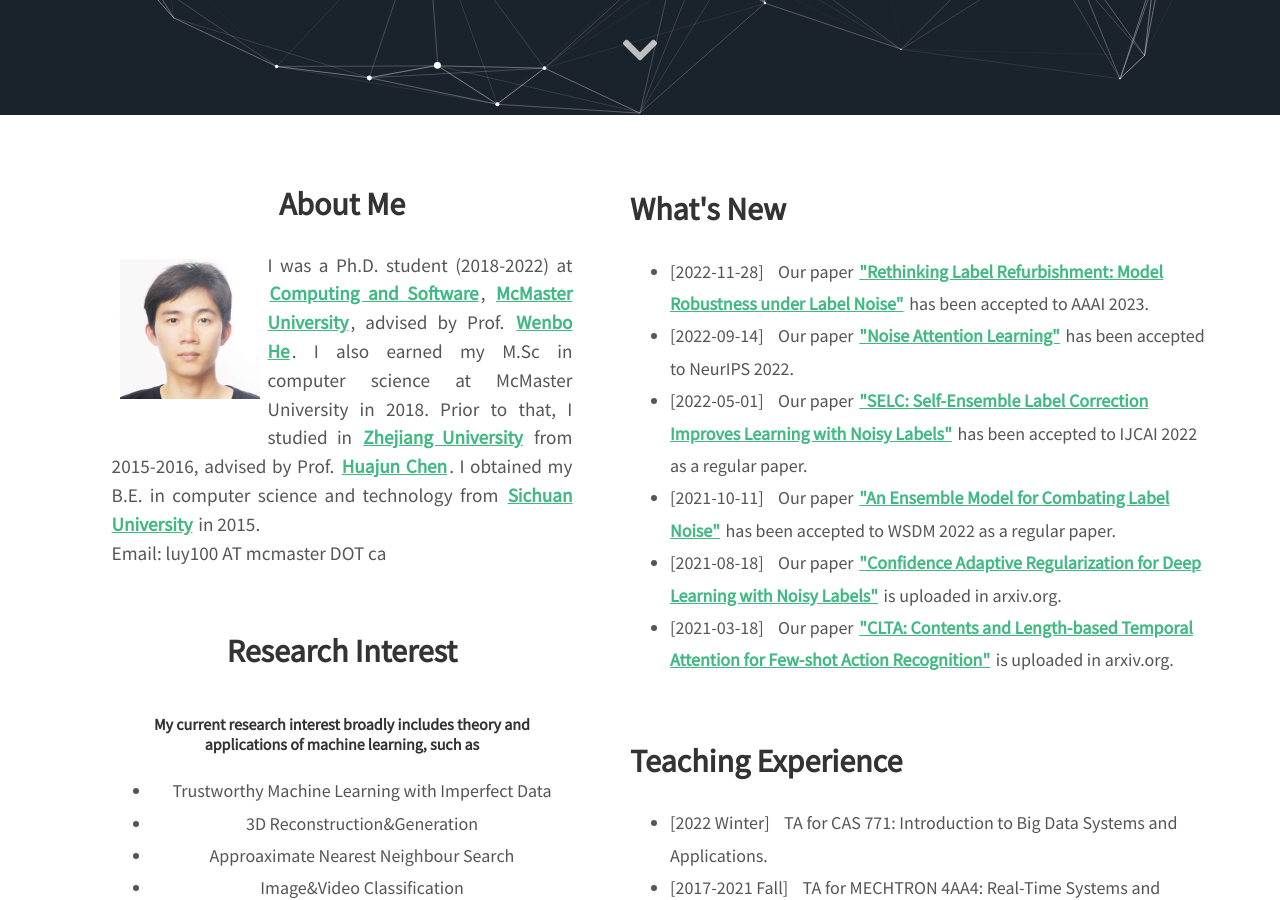
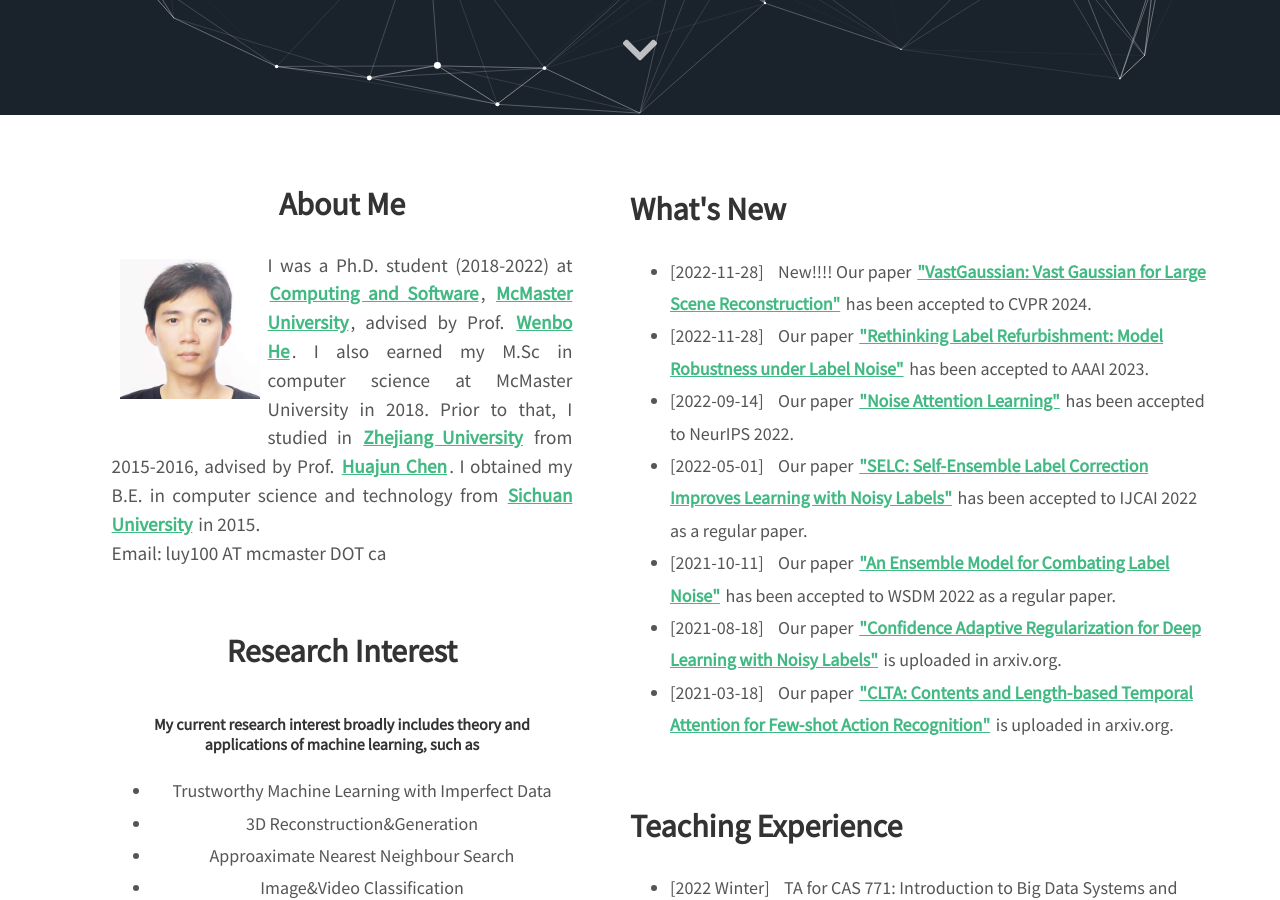
Before and after one commit to MacLLL/MacLLL.github.io, a Jekyll site: the page built from index.html, in a window 1280 px wide and 900 px high, scrolled down 785 px. Built offline with Jekyll 4.4.1, drawn with Linux system fonts in a browser that asks for light colours; nearby versions of some CDN libraries.

Commit message:
Update index.html

```diff
--- a/index.html
+++ b/index.html
@@ -46,6 +46,7 @@
 
 <h2>What's New</h2>
 <ul style="line-height:180%">
+	<li><span>[2022-11-28]</span> &nbsp&nbsp New!!!! Our paper <a href=" " target="_blank">"VastGaussian: Vast Gaussian for Large Scene Reconstruction"</a> has been accepted to CVPR 2024. </li>
 	<li><span>[2022-11-28]</span> &nbsp&nbsp Our paper <a href="https://ojs.aaai.org/index.php/AAAI/article/view/26751" target="_blank">"Rethinking Label Refurbishment: Model Robustness under Label Noise"</a> has been accepted to AAAI 2023. </li> <!-- (acceptance rate 19.6%, 1721/8777). </li> -->
 	<li><span>[2022-09-14]</span> &nbsp&nbsp Our paper <a href="https://openreview.net/pdf?id=yfNSUQ3yRo" target="_blank">"Noise Attention Learning"</a> has been accepted to NeurIPS 2022. </li> <!-- (acceptance rate 25.6%, 2665/10411).  </li> -->
 	<li><span>[2022-05-01]</span> &nbsp&nbsp Our paper <a href="https://www.ijcai.org/proceedings/2022/455" target="_blank">"SELC: Self-Ensemble Label Correction Improves Learning with Noisy Labels"</a> has been accepted to IJCAI 2022 as a regular paper. </li> <!-- (acceptance rate 15.0%, 681/4535). </li> -->
```
